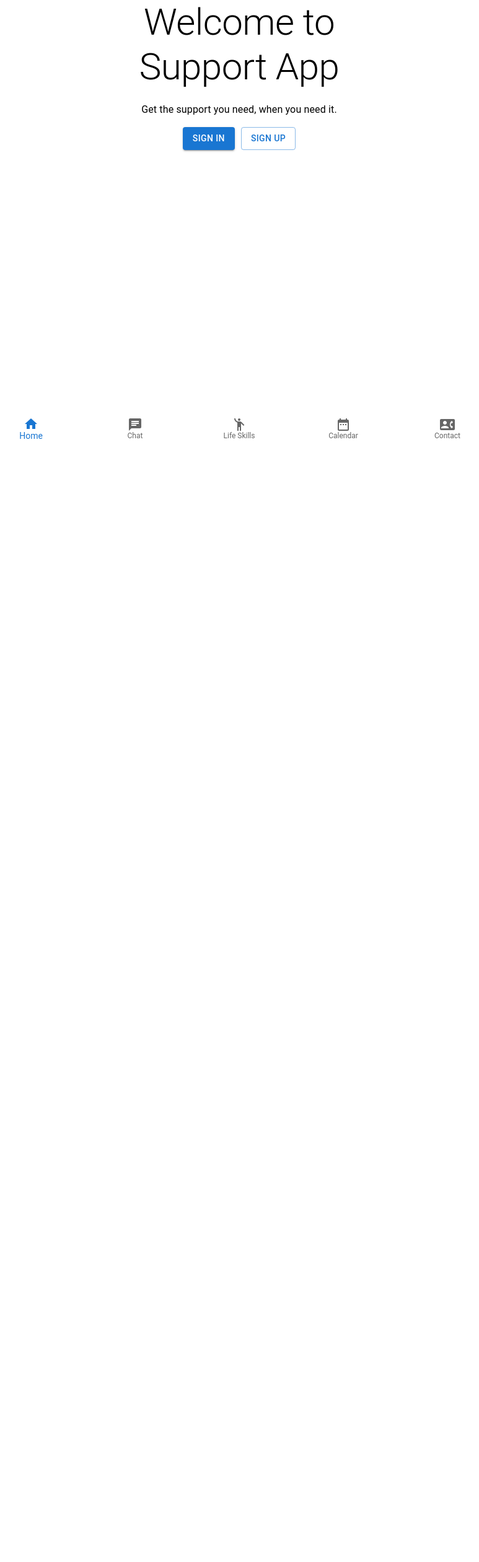
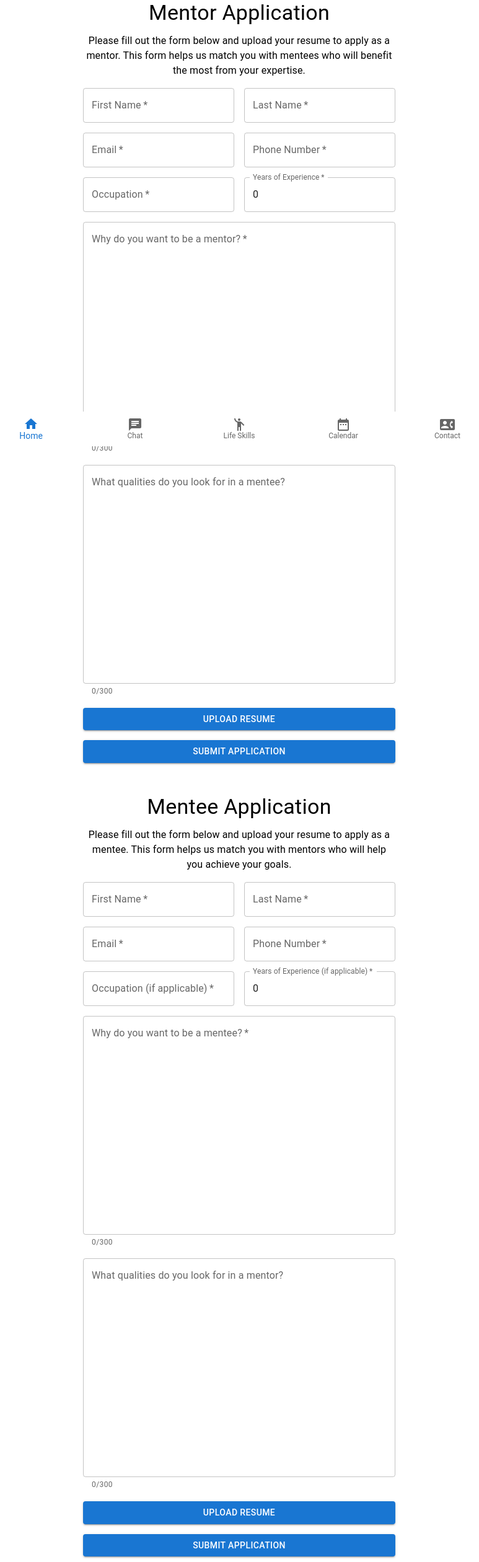
Before and after one commit to cfgtexas24/Team-12, a React (Create React App) app in the folder mobile-web-app/: page / in a window 1280 px wide. Shown: the part 80-2600 px from the top of the page at 62% size, without its empty margins (254-1027 px from the left). Before the commit the page ends 880 px from the top, so only its background shows below. Built offline with nearby package versions, Linux system fonts and the light colour scheme.

Commit message:
mentor and mentee portals added

```diff
--- a/mobile-web-app/src/App.js
+++ b/mobile-web-app/src/App.js
@@ -9,7 +9,8 @@ import LifeSkills from './pages/LifeSkills';
 import Calendar from './pages/Calendar';
 import Contact from './pages/Contact';
 import Navbar from './components/Navbar';
-import Apply from './pages/Apply'
+import MentorApply from './pages/MentorApply'
+import MenteeApply from './pages/MenteeApply'
 import './styles/App.css';
 
 function App() {
@@ -25,7 +26,8 @@ function App() {
           <Route path="/lifeskills" element={<LifeSkills />} />
           <Route path="/calendar" element={<Calendar />} />
           <Route path="/contact" element={<Contact />} />
-          <Route path="/apply" element={<Apply />} />
+          <Route path="/mentorapply" element={<MentorApply />} />
+          <Route path="/menteeapply" element={<MenteeApply />} />
         </Routes>
         <Navbar />
       </div>
--- a/mobile-web-app/src/pages/LandingPage.js
+++ b/mobile-web-app/src/pages/LandingPage.js
@@ -2,12 +2,15 @@ import React from 'react';
 import { Link } from 'react-router-dom';
 import { Button, Typography, Container } from '@mui/material';
 import EmergencyButton from '../components/EmergencyButton';
-import Apply from '../pages/Apply';
+import MentorApply from './MentorApply';
+import MenteeApply from './MenteeApply';
 
 const LandingPage = () => {
   return (
     <Container maxWidth="sm" sx={{ marginTop: '80px' }}>
       <EmergencyButton />
+      <MentorApply />
+      <MenteeApply />
       <Typography variant="h2" component="h1" gutterBottom>
         Welcome to Support App
       </Typography>
--- /dev/null
+++ b/mobile-web-app/src/pages/MenteeApply.js
@@ -0,0 +1,216 @@
+import React, { useState } from 'react';
+import { TextField, Button, Typography, Container, Box, Grid } from '@mui/material';
+
+const MenteeApply = () => {
+  const [formData, setFormData] = useState({
+    firstName: '',
+    lastName: '',
+    email: '',
+    phone: '',
+    occupation: '',
+    experience: 0,
+    reason: '',
+    preferredMentorAttributes: '',
+    file: null,
+  });
+
+  const [isReasonOverLimit, setIsReasonOverLimit] = useState(false);
+  const [isMentorAttributesOverLimit, setIsMentorAttributesOverLimit] = useState(false);
+
+  const handleChange = (e) => {
+    const { name, value } = e.target;
+
+    if (name === 'reason' && value.length > 300) {
+      setIsReasonOverLimit(true);
+    } else if (name === 'reason') {
+      setIsReasonOverLimit(false);
+    }
+
+    if (name === 'preferredMentorAttributes' && value.length > 300) {
+      setIsMentorAttributesOverLimit(true);
+    } else if (name === 'preferredMentorAttributes') {
+      setIsMentorAttributesOverLimit(false);
+    }
+
+    setFormData({
+      ...formData,
+      [name]: value,
+    });
+  };
+
+  const handleFileChange = (e) => {
+    setFormData({
+      ...formData,
+      file: e.target.files[0],
+    });
+  };
+
+  const handleSubmit = (e) => {
+    e.preventDefault();
+    if (!isReasonOverLimit && !isMentorAttributesOverLimit) {
+      console.log(formData);
+      alert('Application Submitted!');
+    } else {
+      alert('Please reduce the character count in the fields to below 300 characters.');
+    }
+  };
+
+  return (
+    <Container maxWidth="md" sx={{ marginTop: '50px' }}>
+      <Typography variant="h4" component="h1" gutterBottom>
+        Mentee Application
+      </Typography>
+      <Typography variant="body1" paragraph>
+        Please fill out the form below and upload your resume to apply as a mentee.
+        This form helps us match you with mentors who will help you achieve your goals.
+      </Typography>
+
+      <Box component="form" onSubmit={handleSubmit}>
+        <Grid container spacing={2}>
+          <Grid item xs={12} sm={6}>
+            <TextField
+              required
+              fullWidth
+              label="First Name"
+              name="firstName"
+              value={formData.firstName}
+              onChange={handleChange}
+            />
+          </Grid>
+          <Grid item xs={12} sm={6}>
+            <TextField
+              required
+              fullWidth
+              label="Last Name"
+              name="lastName"
+              value={formData.lastName}
+              onChange={handleChange}
+            />
+          </Grid>
+          <Grid item xs={12} sm={6}>
+            <TextField
+              required
+              fullWidth
+              label="Email"
+              name="email"
+              type="email"
+              value={formData.email}
+              onChange={handleChange}
+            />
+          </Grid>
+          <Grid item xs={12} sm={6}>
+            <TextField
+              required
+              fullWidth
+              label="Phone Number"
+              name="phone"
+              type="tel"
+              value={formData.phone}
+              onChange={handleChange}
+            />
+          </Grid>
+          <Grid item xs={12} sm={6}>
+            <TextField
+              required
+              fullWidth
+              label="Occupation (if applicable)"
+              name="occupation"
+              value={formData.occupation}
+              onChange={handleChange}
+            />
+          </Grid>
+          <Grid item xs={12} sm={6}>
+            <TextField
+              required
+              fullWidth
+              label="Years of Experience (if applicable)"
+              name="experience"
+              value={formData.experience}
+              onChange={handleChange}
+            />
+          </Grid>
+          <Grid item xs={12}>
+            <TextField
+              required
+              fullWidth
+              multiline
+              rows={2}
+              label="Why do you want to be a mentee?"
+              name="reason"
+              value={formData.reason}
+              onChange={handleChange}
+              helperText={`${formData.reason.length}/300`}
+              error={isReasonOverLimit}
+              InputProps={{
+                style: {
+                  borderColor: isReasonOverLimit ? 'red' : undefined,
+                }
+              }}
+              FormHelperTextProps={{
+                style: {
+                  color: isReasonOverLimit ? 'red' : undefined,
+                }
+              }}
+            />
+          </Grid>
+          <Grid item xs={12}>
+            <TextField
+              fullWidth
+              multiline
+              rows={2}
+              label="What qualities do you look for in a mentor?"
+              name="preferredMentorAttributes"
+              value={formData.preferredMentorAttributes}
+              onChange={handleChange}
+              helperText={`${formData.preferredMentorAttributes.length}/300`}
+              error={isMentorAttributesOverLimit}
+              InputProps={{
+                style: {
+                  borderColor: isMentorAttributesOverLimit ? 'red' : undefined,
+                }
+              }}
+              FormHelperTextProps={{
+                style: {
+                  color: isMentorAttributesOverLimit ? 'red' : undefined,
+                }
+              }}
+            />
+          </Grid>
+          <Grid item xs={12}>
+            <Button
+              variant="contained"
+              component="label"
+              fullWidth
+            >
+              Upload Resume
+              <input
+                type="file"
+                hidden
+                onChange={handleFileChange}
+                accept=".pdf,.doc,.docx"
+              />
+            </Button>
+            {formData.file && (
+              <Typography variant="body2" sx={{ marginTop: '10px' }}>
+                Uploaded File: {formData.file.name}
+              </Typography>
+            )}
+          </Grid>
+          <Grid item xs={12}>
+            <Button
+              type="submit"
+              variant="contained"
+              color="primary"
+              fullWidth
+              disabled={isReasonOverLimit || isMentorAttributesOverLimit}
+            >
+              Submit Application
+            </Button>
+          </Grid>
+        </Grid>
+      </Box>
+    </Container>
+  );
+};
+
+export default MenteeApply;
--- a/mobile-web-app/src/pages/Apply.js
+++ b/mobile-web-app/src/pages/MentorApply.js
@@ -1,13 +1,14 @@
 import React, { useState } from 'react';
 import { TextField, Button, Typography, Container, Box, Grid } from '@mui/material';
 
-const Apply = () => {
+const MentorApply = () => {
   const [formData, setFormData] = useState({
+    firstName: '',
+    lastName: '',
     email: '',
     phone: '',
     occupation: '',
     experience: 0,
-    availability: '',
     reason: '',
     preferredMenteeAttributes: '',
     file: null,
@@ -66,6 +67,26 @@ const Apply = () => {
 
       <Box component="form" onSubmit={handleSubmit}>
         <Grid container spacing={2}>
+          <Grid item xs={12} sm={6}>
+            <TextField
+              required
+              fullWidth
+              label="First Name"
+              name="firstName"
+              value={formData.firstName}
+              onChange={handleChange}
+            />
+          </Grid>
+          <Grid item xs={12} sm={6}>
+            <TextField
+              required
+              fullWidth
+              label="Last Name"
+              name="lastName"
+              value={formData.lastName}
+              onChange={handleChange}
+            />
+          </Grid>
           <Grid item xs={12} sm={6}>
             <TextField
               required
@@ -192,4 +213,4 @@ const Apply = () => {
   );
 };
 
-export default Apply;
+export default MentorApply;
```
